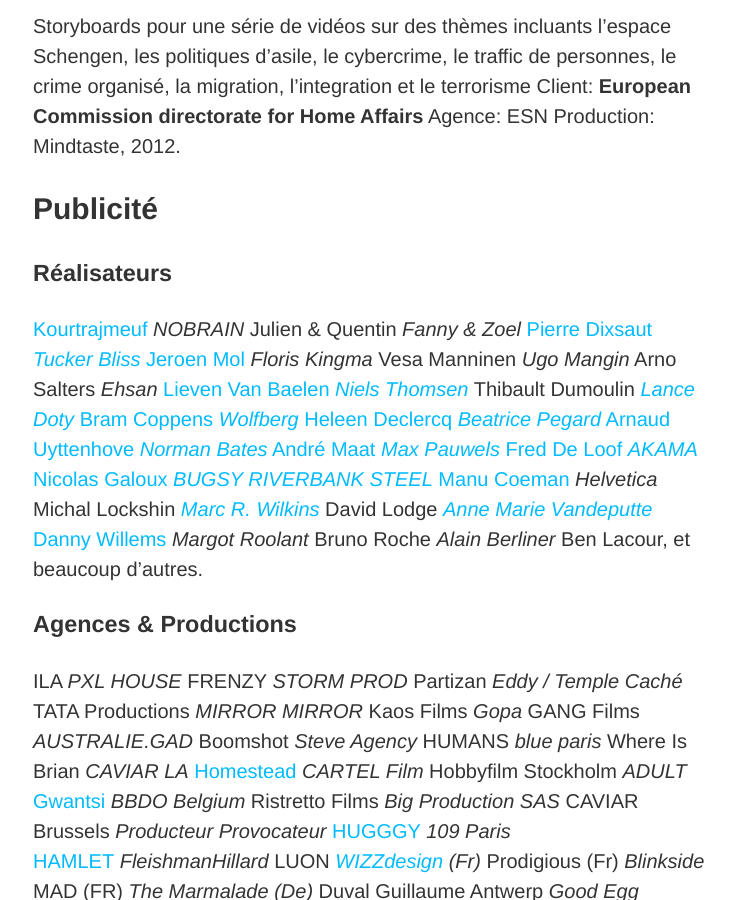
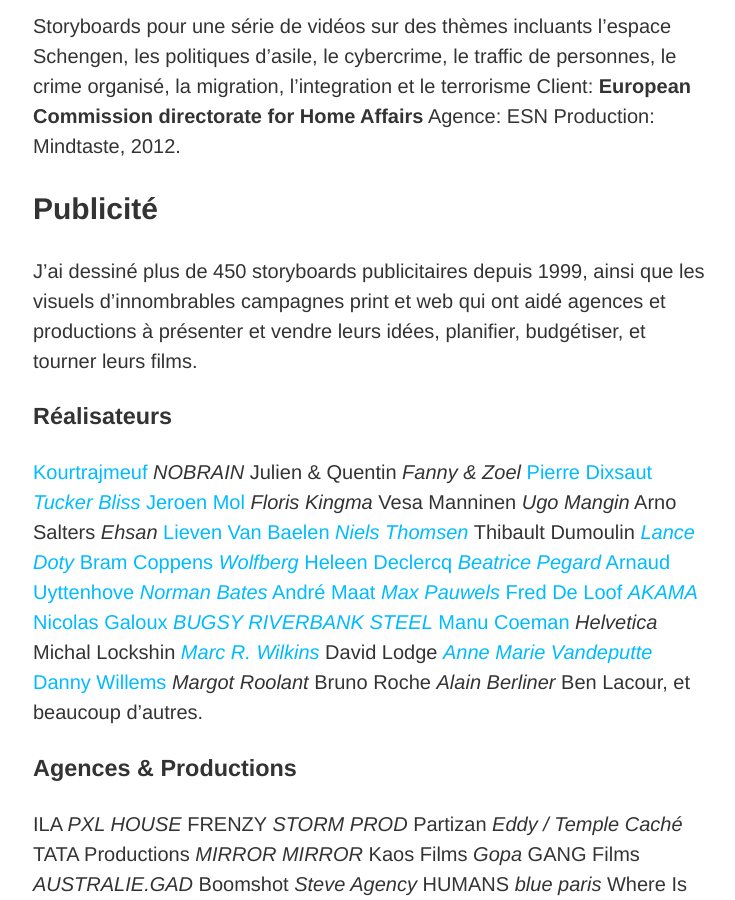
Before and after one commit to YJPL/scenarimages, a Jekyll site: the page built from _pages/credits.md, in a window 1280 px wide and 900 px high, scrolled down 4818 px. Shown: the whole window, without its empty margins (255-990 px from the left). Built offline with Jekyll 4.4.1, drawn with Linux system fonts in a browser that asks for light colours; some of the changed lines change nothing that is shown.

Commit message:
Update credits.md

```diff
--- a/_pages/credits.md
+++ b/_pages/credits.md
@@ -1,7 +1,7 @@
 ---
 title: Crédits
 # date: 2012-02-27T11:32:22+01:00
-last_modified_at: 2025-08-06
+last_modified_at: 2025-08-19
 author: Yves
 layout: page
 permalink: /credits/
@@ -129,6 +129,8 @@
 
 ## Publicité
 
+J'ai dessiné plus de 450 storyboards publicitaires depuis 1999, ainsi que les visuels d'innombrables campagnes print et web qui ont aidé agences et productions à présenter et vendre leurs idées, planifier, budgétiser, et tourner leurs films.
+
 ### Réalisateurs
 
 [Kourtrajmeuf](https://www.kourtrajmeuf.com/) *NOBRAIN* Julien & Quentin *Fanny & Zoel* [Pierre Dixsaut](http://pierredixsaut.com) *[Tucker Bliss](https://www.tuckerbliss.com)* [Jeroen Mol](https://www.jeroenmol.tv/) *Floris Kingma* Vesa Manninen *Ugo Mangin* Arno Salters *Ehsan* [Lieven Van Baelen](https://czar.be/director/lieven-van-baelen/) *[Niels Thomsen](https://www.niels-thomsen.com)* Thibault Dumoulin *[Lance Doty](http://lancedoty.com/)* [Bram Coppens](https://www.coppens.studio) *[Wolfberg](https://wolfberg.co)* [Heleen Declercq](https://heleendeclercq.com) *[Beatrice Pegard](https://www.beatricepegardferry.com)* [Arnaud Uyttenhove](https://vimeo.com/user2408635) *[Norman Bates](http://normanbates.tv)* [André Maat](https://andremaat.com) *[Max Pauwels](http://www.maxpauwels.com/)* [Fred De Loof](http://freddeloof.com) *[AKAMA](https://vimeopro.com/2425prod/portfolio-alexandre-ada-nki/)* [Nicolas Galoux](http://www.galmarfilms.com) *[BUGSY RIVERBANK STEEL](https://www.bugsyriverbanksteel.com)* [Manu Coeman](http://www.manucoeman.com) *Helvetica* Michal Lockshin *[Marc R. Wilkins](http://marcwilkins.com/)* David Lodge *[Anne Marie Vandeputte](http://www.raw.be/)* [Danny Willems](https://www.dannywillems.com/) *Margot Roolant* Bruno Roche *Alain Berliner* Ben Lacour, et beaucoup d'autres.
```
